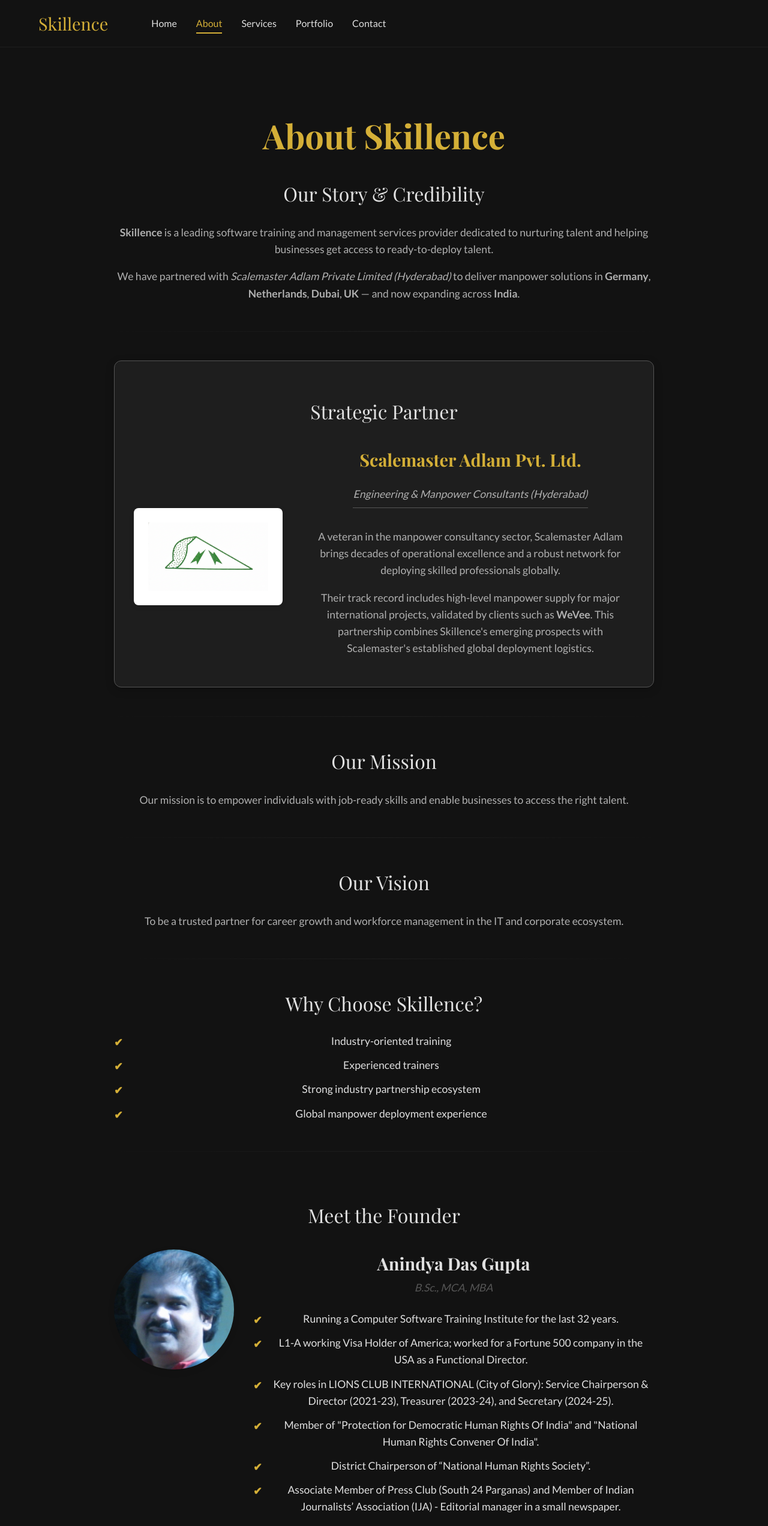
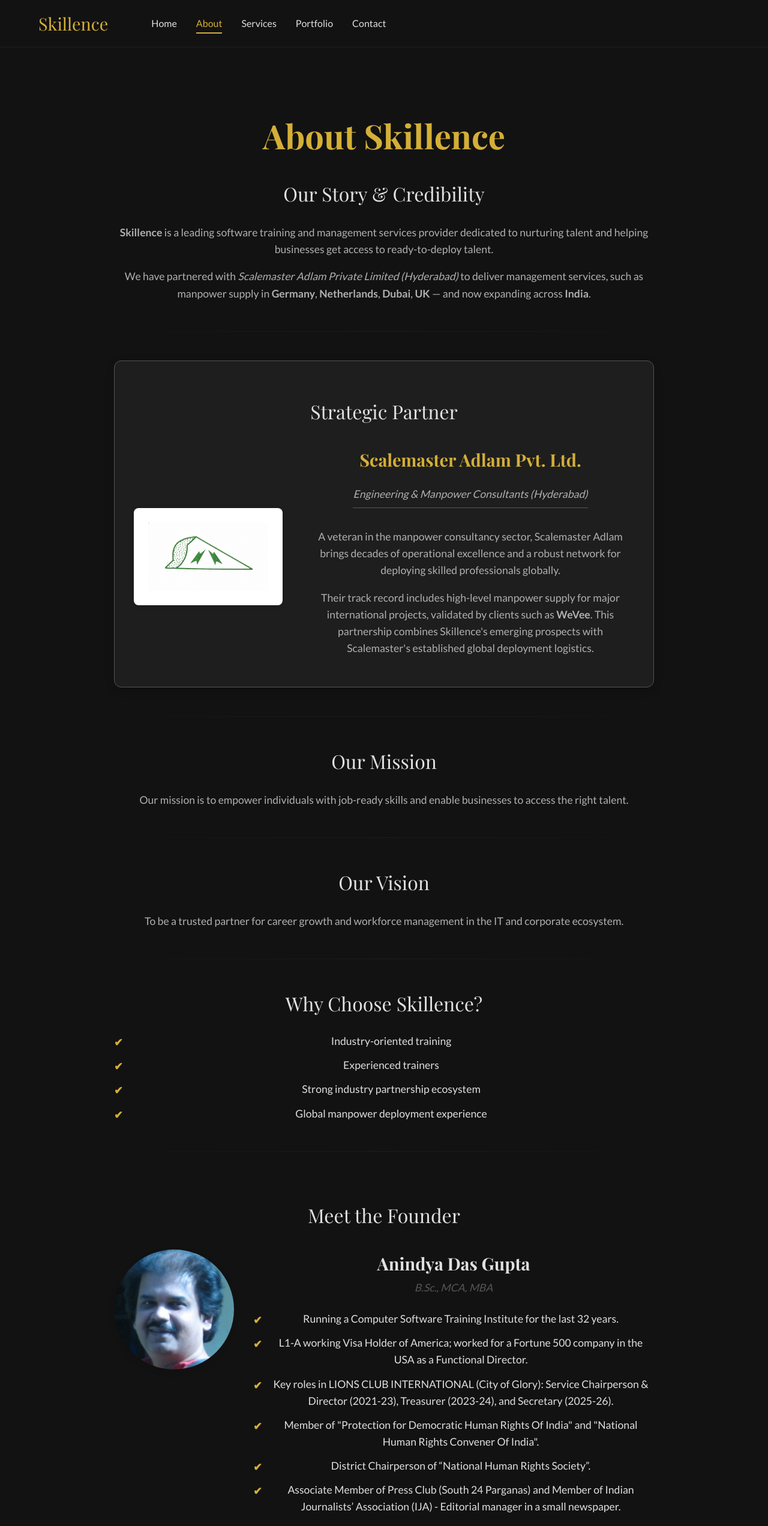
Before and after one commit to Debajyoti-DG/Skillence, a React (Create React App) app in the folder client/: page /about in a window 1280 px wide. Shown: the top 2544 px of the page at 60% size. Built offline with nearby package versions, Linux system fonts and the light colour scheme.

Commit message:
minor about changes

```diff
--- a/client/src/pages/About.js
+++ b/client/src/pages/About.js
@@ -16,7 +16,7 @@
           <strong>Skillence</strong> is a leading software training and management services provider dedicated to nurturing talent and helping businesses get access to ready-to-deploy talent.
         </p>
         <p>
-          We have partnered with <i>Scalemaster Adlam Private Limited (Hyderabad)</i> to deliver manpower solutions in <strong>Germany</strong>, <strong>Netherlands</strong>, <strong>Dubai</strong>, <strong>UK</strong> — and now expanding across <strong> India</strong>.
+          We have partnered with <i>Scalemaster Adlam Private Limited (Hyderabad)</i> to deliver management services, such as manpower supply in <strong>Germany</strong>, <strong>Netherlands</strong>, <strong>Dubai</strong>, <strong>UK</strong> — and now expanding across <strong> India</strong>.
         </p>
       </div>
 
@@ -95,7 +95,7 @@
             <ul className="styled-list">
               <li>Running a Computer Software Training Institute for the last 32 years.</li>
               <li>L1-A working Visa Holder of America; worked for a Fortune 500 company in the USA as a Functional Director.</li>
-              <li>Key roles in LIONS CLUB INTERNATIONAL (City of Glory): Service Chairperson & Director (2021-23), Treasurer (2023-24), and Secretary (2024-25).</li>
+              <li>Key roles in LIONS CLUB INTERNATIONAL (City of Glory): Service Chairperson & Director (2021-23), Treasurer (2023-24), and Secretary (2025-26).</li>
               <li>Member of "Protection for Democratic Human Rights Of India" and "National Human Rights Convener Of India".</li>
               <li>District Chairperson of “National Human Rights Society”.</li>
               <li>Associate Member of Press Club (South 24 Parganas) and Member of Indian Journalists’ Association (IJA) - Editorial manager in a small newspaper.</li>
```
